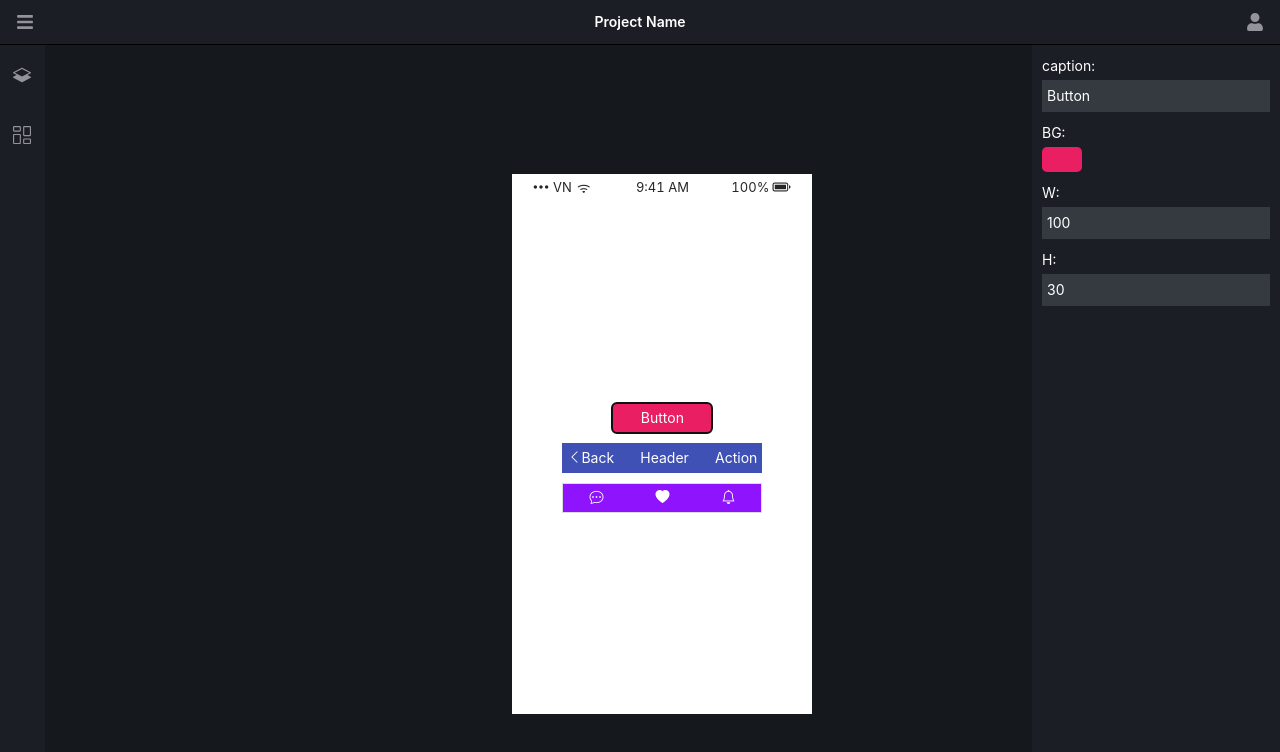
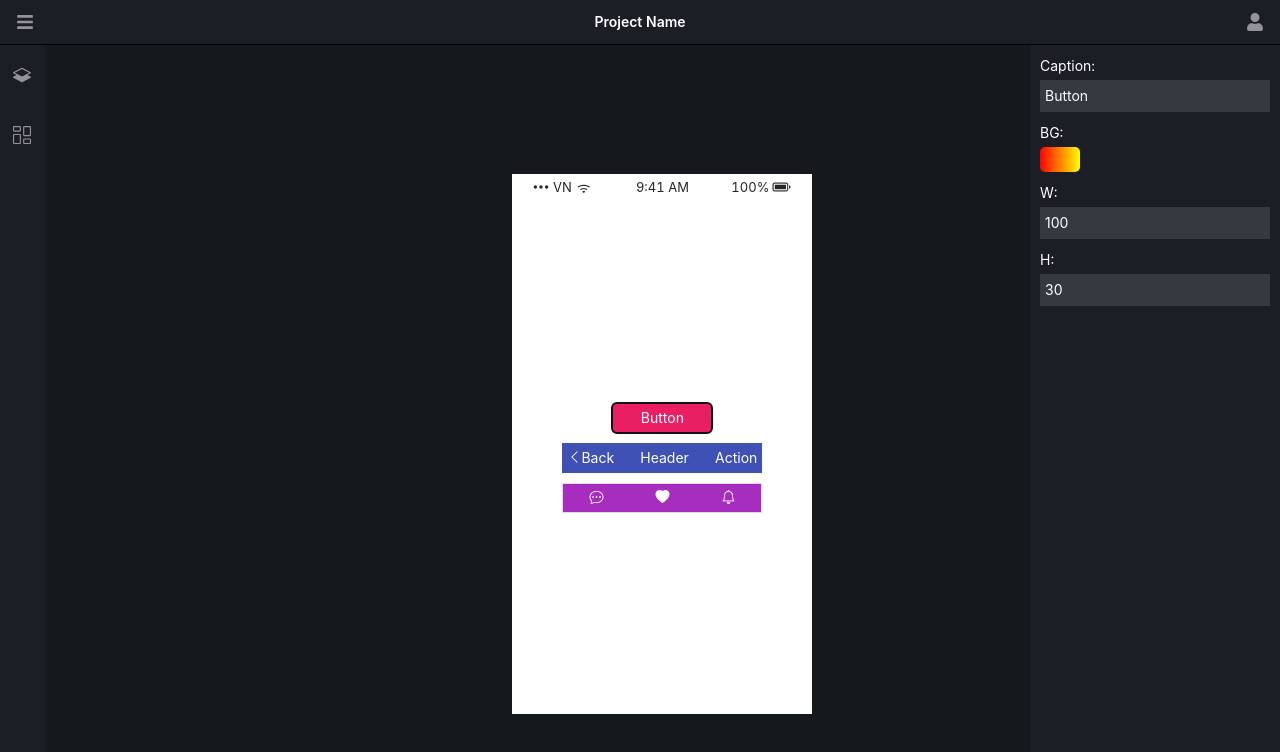
Before and after one commit to DevMinhThu/InternProject_2, a React (Create React App) app in the folder builder-app/: page / in a window 1280 px wide. Both pictures are taken after a click on the element "Button". Shown: the top 752 px of the page. Built offline with nearby package versions, Linux system fonts and the light colour scheme.

Commit message:
builder-app

```diff
--- a/builder-app/src/App.js
+++ b/builder-app/src/App.js
@@ -22,7 +22,7 @@ function App() {
           title: {
             value: "Button",
             type: "string",
-            des: "caption",
+            des: "Caption",
           },
           background: {
             value: "#E91E63",
@@ -76,7 +76,7 @@ function App() {
             des: "caption",
           },
           background: {
-            value: "#9013FE",
+            value: "#A62DBE",
             type: "color",
             des: "BG",
           },
--- a/builder-app/src/components/PropEditor/index.js
+++ b/builder-app/src/components/PropEditor/index.js
@@ -29,7 +29,8 @@ function PropEditor({ key, property, forceUpdate, update, selectedComp }) {
         width: "40px",
         height: "25px",
         borderRadius: "5px",
-        background: `${color}`,
+        background: "#fff",
+        backgroundImage: "linear-gradient(to right, red , yellow)",
       },
       input: {
         background: "#343a40",
@@ -51,9 +52,9 @@ function PropEditor({ key, property, forceUpdate, update, selectedComp }) {
         <div style={styles.container}>
           <span style={styles.span}>{property.des}: </span>
           <input
-            style={styles.input}
             key={key}
             placeholder={key}
+            style={styles.input}
             value={property.value}
             onChange={(event) => {
               property.value = event.target.value;
@@ -69,7 +70,12 @@ function PropEditor({ key, property, forceUpdate, update, selectedComp }) {
           <div>
             <div style={styles.color} onClick={handleClick} />
             {displayColorPicker ? (
-              <SketchPicker color={color} onChange={handleChange} />
+              <SketchPicker
+                width={210}
+                color={color}
+                disableAlpha={true}
+                onChange={handleChange}
+              />
             ) : null}
           </div>
         </div>
--- a/builder-app/src/styles/main.scss
+++ b/builder-app/src/styles/main.scss
@@ -77,5 +77,5 @@ html {
     border-top: 1px solid black;
     padding: 10px;
     overflow: scroll;
-    // width: 250px;
+    width: 250px;
 }
```
